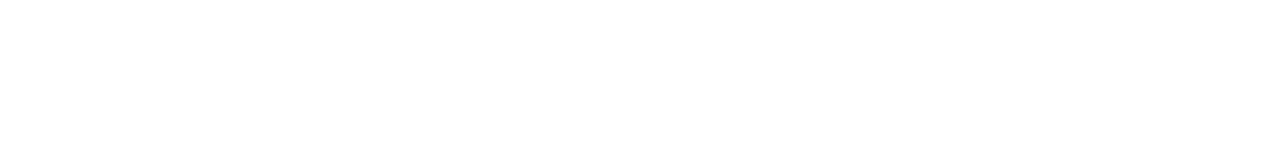
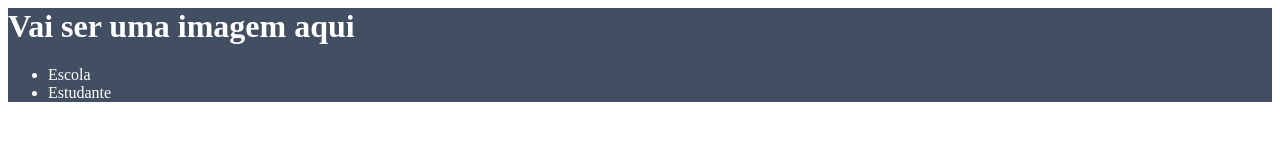
Before and after one commit to danielaGimenezS/Trabalho1-2023, a plain HTML site: page index.html in a window 1280 px wide. Drawn offline with Linux system fonts and the light colour scheme.

Commit message:
17/03/23

```diff
--- a/index.html
+++ b/index.html
@@ -0,0 +1,19 @@
+<html lang="en">
+<head>
+    <meta charset="UTF-8">
+    <meta http-equiv="X-UA-Compatible" content="IE=edge">
+    <meta name="viewport" content="width=device-width, initial-scale=1.0">
+    <title>Document</title>
+    <link rel="stylesheet" href="style.css">
+</head>
+<body>
+    <header>
+        <h1>Vai ser uma imagem aqui</h1>
+        <ul>
+            <li>Escola</li>
+            <li>Estudante</li>
+        </ul>
+    </header>
+
+</body>
+</html>
--- a/style.css
+++ b/style.css
@@ -1,18 +1,4 @@
-<!DOCTETYPE html>
-<html lang="br">
-<head>
-    <meta charset="UTF-8>
-
-    <title>Document</title>
-    <link rel="stylesheet" hred="style.css">
-</head>
-<body>
-    <header>
-        <img src="" alt="">
-        <ul>
-           <li>Escola</li>
-           <li>Estudante</li>
-        </ul>
-    </header>
-  </body>
-</html>
+header {
+    background-color: #424E61;
+    color: white;
+}
```
Also changed, not shown: 2 other files.
